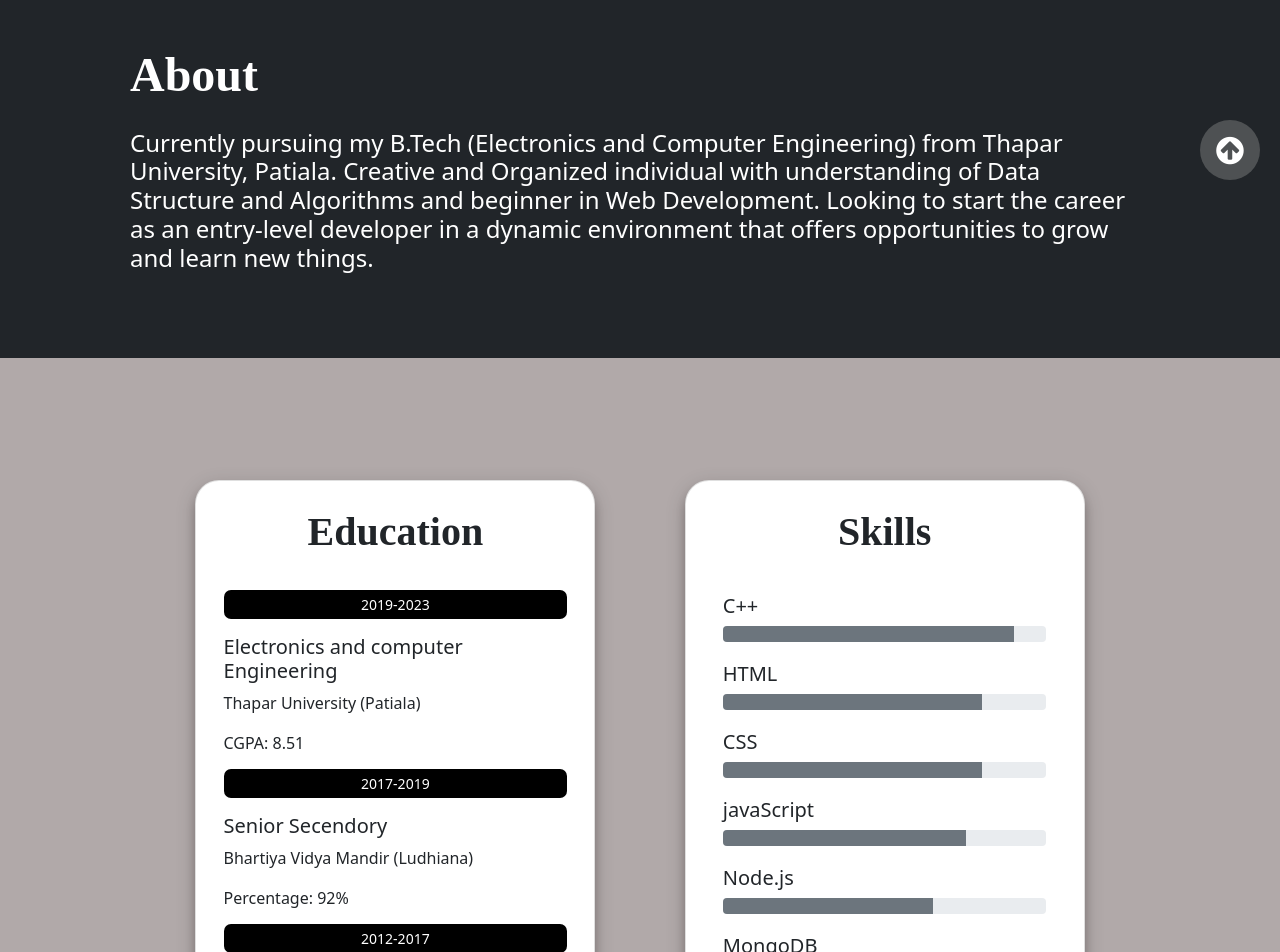
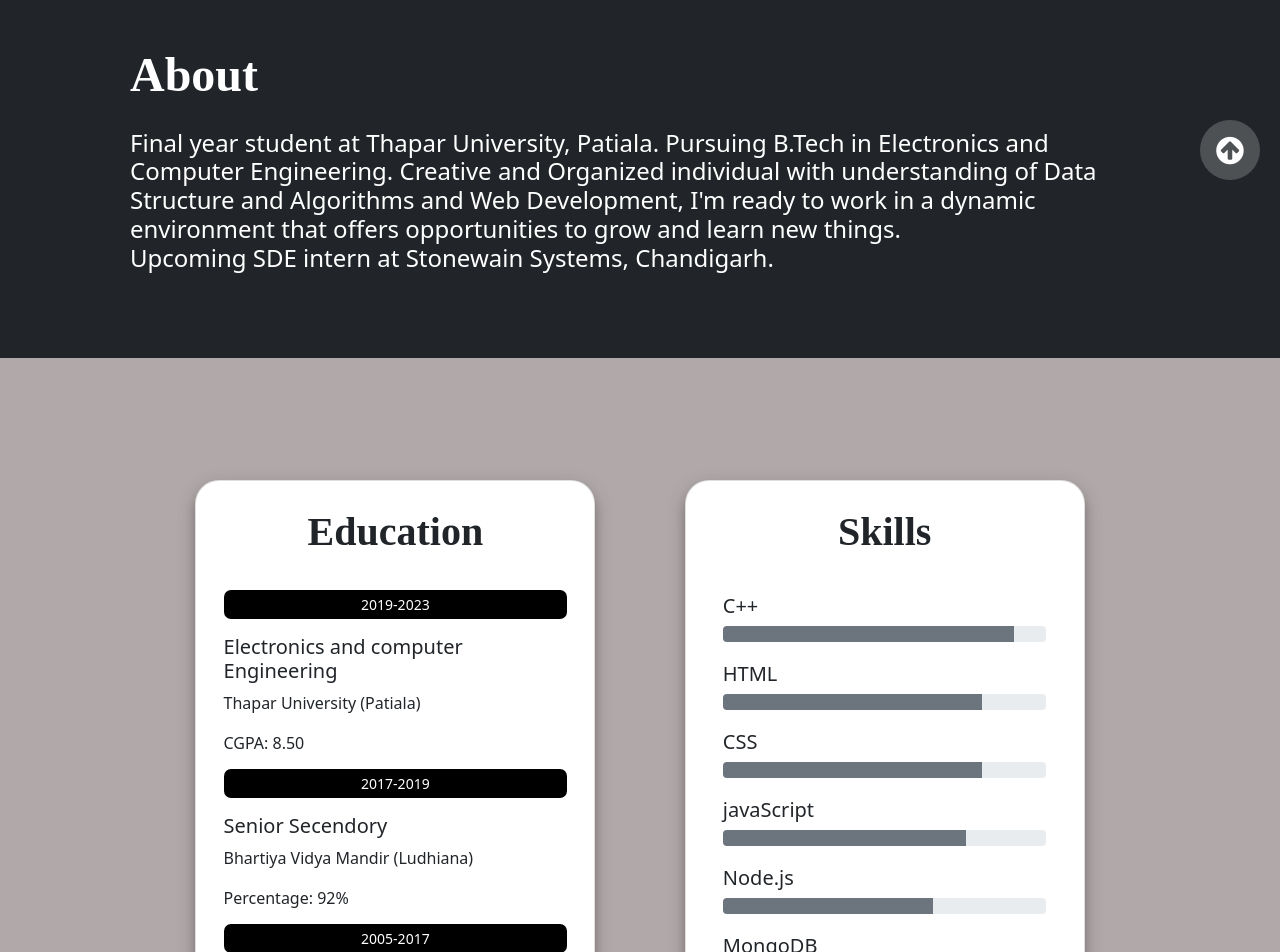
Before and after one commit to Raghav1209/Portfolio-v1, a React (Create React App) app: page / in a window 1280 px wide. Shown: the part 600-1552 px from the top of the page. Built offline with nearby package versions, Linux system fonts and the light colour scheme.

Commit message:
made changes in About and contact section

```diff
--- a/public/style.css
+++ b/public/style.css
@@ -180,13 +180,13 @@ hr{
 }
 
 .contactHeading{
-    padding: 28px;
+    padding: 23px;
 }
 
 .iconContainer{
     display: flex;
     justify-content: center;
-    font-size: 3rem;
+    font-size: 4rem;
 }
 
 .icons{
--- a/src/components/about.js
+++ b/src/components/about.js
@@ -6,10 +6,12 @@ const About = () => {
         <div id="About">
             <Container className="aboutContainer">
                     <h1>About</h1>
-                    <h4>Currently pursuing my B.Tech (Electronics and Computer Engineering) from Thapar University, Patiala.
-                        Creative and Organized individual with understanding of Data Structure and Algorithms and beginner
-                        in Web Development. Looking to start the career as an entry-level developer in a dynamic environment
-                        that offers opportunities to grow and learn new things.</h4>
+                    <h4>Final year student at Thapar University, Patiala. Pursuing B.Tech in Electronics and Computer Engineering.
+                        Creative and Organized individual with understanding of Data Structure and Algorithms and Web Development, I'm ready to work
+                        in a dynamic environment that offers opportunities to grow and learn new things.
+                        {/* Exploring new technology and developing software solutions.  */}
+                        <br/>
+                        Upcoming SDE intern at Stonewain Systems, Chandigarh.</h4>
             </Container>
         </div>
     );
--- a/src/components/contact.js
+++ b/src/components/contact.js
@@ -31,12 +31,12 @@ const contact = (props) => {
                             <i class="fa fa-instagram"></i>
                         </a>
 
-                    </div>
-                    <div className="icons" >
+                     </div>
+                    {/* <div className="icons" >
                         <a href={props.facebook} target="_blank" rel="noreferrer">
                             <i class="fa fa-facebook"></i>
                         </a>
-                    </div>
+                    </div> */}
                 </Container>
             </Container>
         </div>
--- a/src/components/education.js
+++ b/src/components/education.js
@@ -12,14 +12,14 @@ const Education = () => {
                             <p className="cardYear">2019-2023</p>
                             <h5>Electronics and computer Engineering</h5>
                             <p>Thapar University (Patiala)</p>
-                            <span>CGPA: 8.51</span>
+                            <span>CGPA: 8.50</span>
                             {/* <hr /> */}
                             <p className="cardYear">2017-2019</p>
                             <h5>Senior Secendory</h5>
                             <p>Bhartiya Vidya Mandir (Ludhiana)</p>
                             <span>Percentage: 92%</span>
                             {/* <hr /> */}
-                            <p className="cardYear">2012-2017</p>
+                            <p className="cardYear">2005-2017</p>
                             <h5>High School</h5>
                             <p>Bhartiya Vidya Mandir (Ludhiana)</p>
                             <span>Percentage: 86.9%</span>
```
